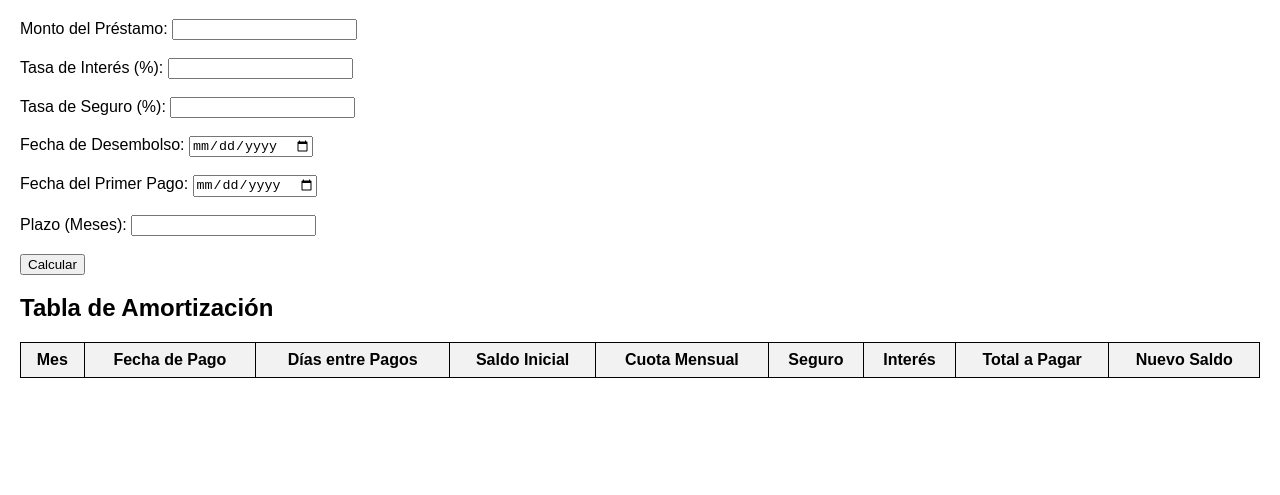
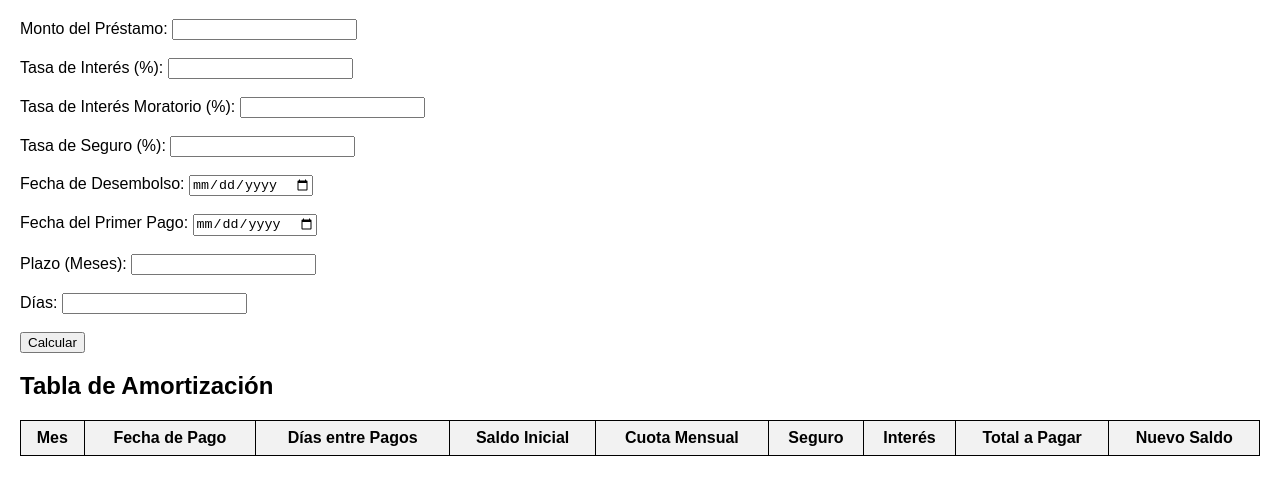
Before and after one commit to gl81388600/Cam, a plain HTML site: page index.html in a window 1280 px wide. Shown: the part 61-556 px from the top of the page. Drawn offline with Linux system fonts and the light colour scheme.

Commit message:
Update index.html

```diff
--- a/index.html
+++ b/index.html
@@ -32,6 +32,9 @@
     <label for="interestRate">Tasa de Interés (%):</label>
     <input type="number" id="interestRate" step="0.01" required><br><br>
 
+    <label for="interestRate">Tasa de Interés Moratorio (%):</label>
+    <input type="number" id="defaultInterestRate" step="0.01" required><br><br>
+
     <label for="insuranceRate">Tasa de Seguro (%):</label>
     <input type="number" id="insuranceRate" step="0.01" required><br><br>
 
@@ -43,6 +46,9 @@
 
     <label for="term">Plazo (Meses):</label>
     <input type="number" id="term" required><br><br>
+
+    <label for="days">Días:</label>
+    <input type="number" id="days" required><br><br>
 
     <button type="button" onclick="calculateAmortization()">Calcular</button>
   </form>
@@ -64,6 +70,6 @@
     </thead>
     <tbody id="amortizationTable"></tbody>
   </table>
+  <script src="script.js"></script>
 </body>
-<script src="script.js"></script>
 </html>
```
